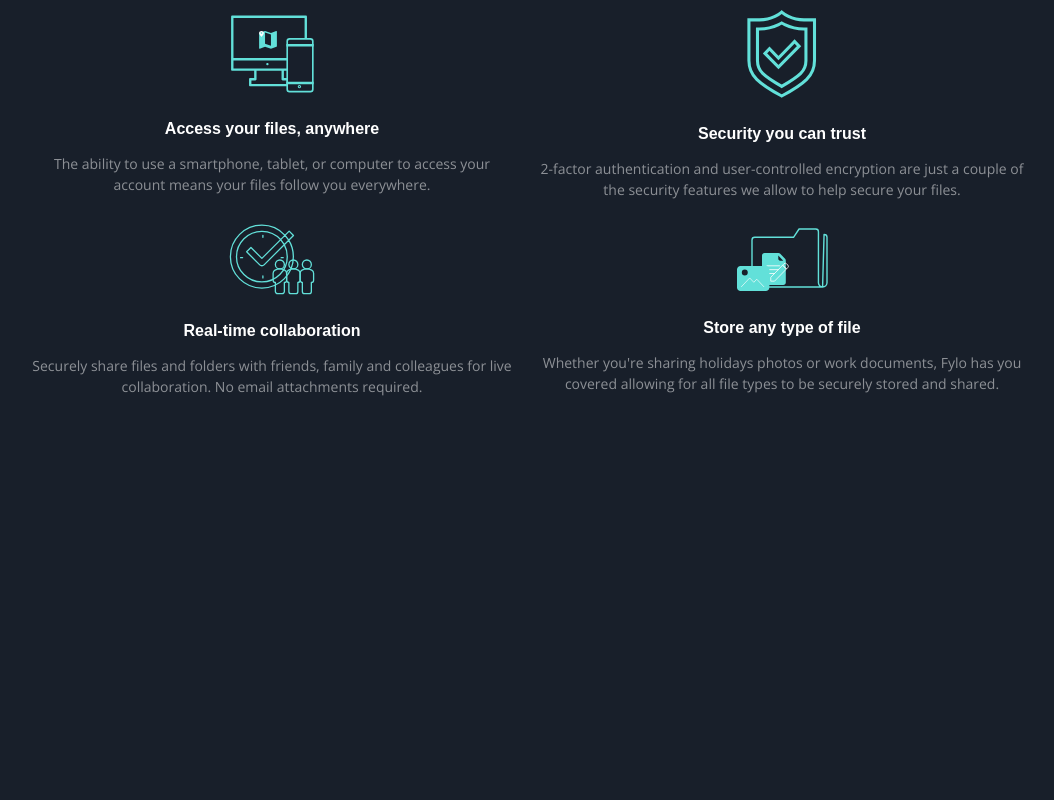
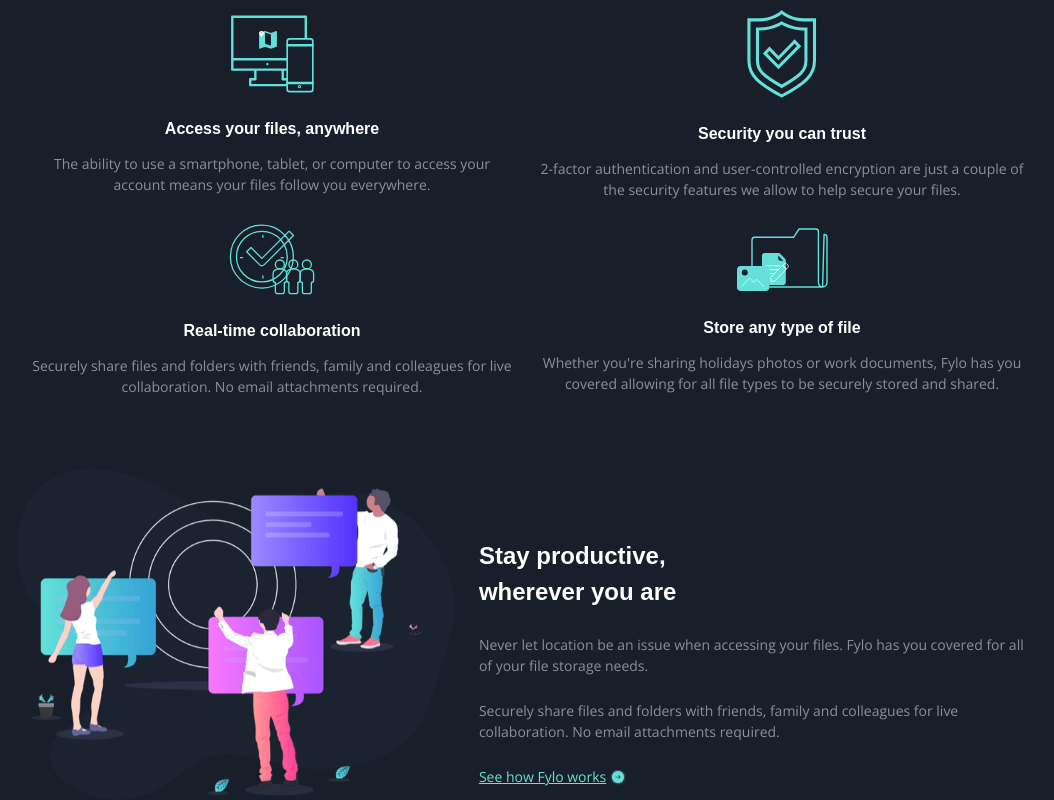
Before and after one commit to yvnvs/fylo-dark-theme-landing-page-master, a plain HTML site: page index.html in a window 1280 px wide. Shown: the part 896-1696 px from the top of the page, without its empty margins (113-1167 px from the left). Before the commit the page ends 1293 px from the top, so only its background shows below. Drawn offline with nearby package versions, Linux system fonts and the light colour scheme; a web font is replaced by a local one.

Commit message:
+stay-productive  section

```diff
--- a/index.html
+++ b/index.html
@@ -91,6 +91,28 @@
       </div>
 
     </section>
+
+    <!-- STAY PRODUCTIVE SECTION-->
+    <section id="stay-productive">
+      <div class="image-wrapper">
+        <img src="./images/illustration-stay-productive.png" alt="Stay Productive">
+      </div>
+
+      <div class="content">
+        <h2>Stay productive, wherever you are</h2>
+        <p> Never let location be an issue when accessing your files. Fylo has you covered for all of your file
+          storage needs.
+        </p>
+        <p>
+          Securely share files and folders with friends, family and colleagues for live collaboration. No email
+          attachments required.
+        </p>
+        <a href="#">See how Fylo works <img src="./images/icon-arrow.svg" aria-hidden="true" alt=""></a>
+      </div>
+
+    </section>
+
+
   </div>
 
   <!--
@@ -101,19 +123,6 @@
 
 
 
-
-
-
-
-  Stay productive, wherever you are
-
-  Never let location be an issue when accessing your files. Fylo has you covered for all of your file
-  storage needs.
-
-  Securely share files and folders with friends, family and colleagues for live collaboration. No email
-  attachments required.
-
-  See how Fylo works
 
   Fylo has improved our team productivity by an order of magnitude. Since making the switch our team has
   become a well-oiled collaboration machine.
--- a/style.css
+++ b/style.css
@@ -124,3 +124,39 @@ nav{
 #features .feature-card p {
     opacity: 0.5;;
 }
+
+/* STAY PRODUCTIVE */
+
+#stay-productive{
+    margin-top: 72px;
+    display: flex;
+    gap:24px;
+    align-items: center;
+}
+
+#stay-productive .content{
+    margin-top: 56px;
+    display: flex;
+    flex-direction: column;
+
+    text-align: left;
+    gap: 24px;
+}
+
+
+#stay-productive .content h2 {
+    font-weight: 700;
+    max-width: 20ch;
+    font-size: 24px;
+}
+#stay-productive p{
+    opacity: 0.5;
+}
+
+#stay-productive .content a{
+    display: flex;
+    align-items: center;
+    gap: 4px;
+    color: var(--cyan);
+    text-decoration: underline;
+}
```
